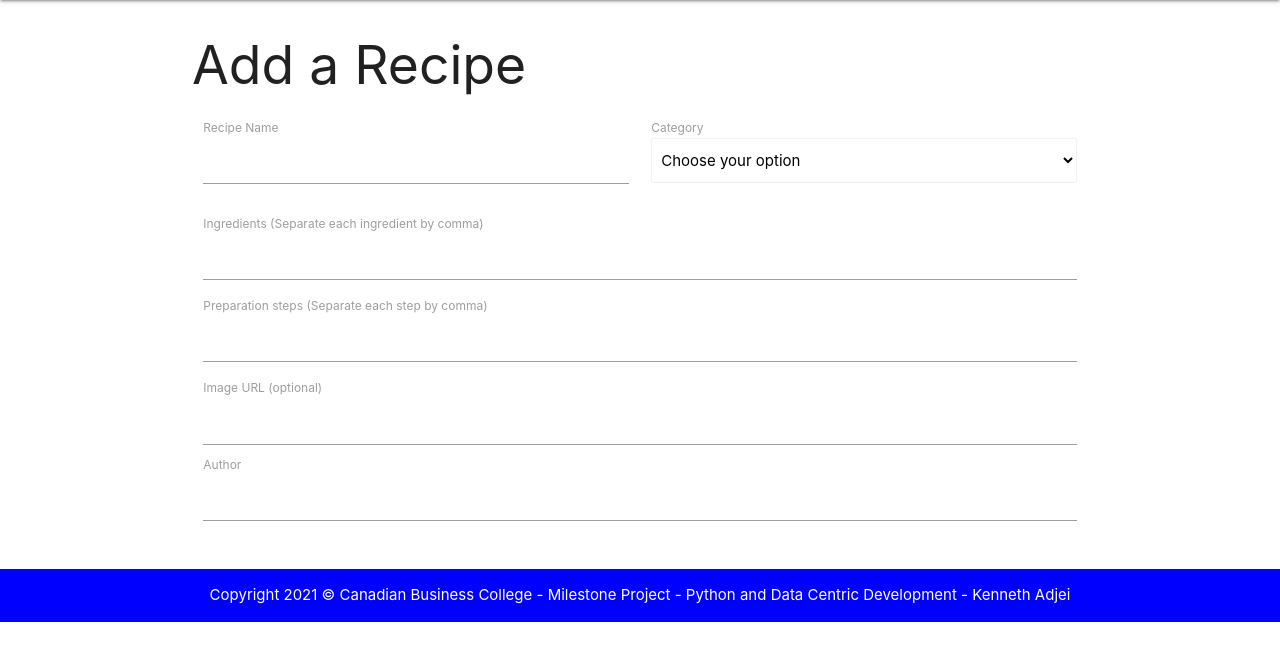
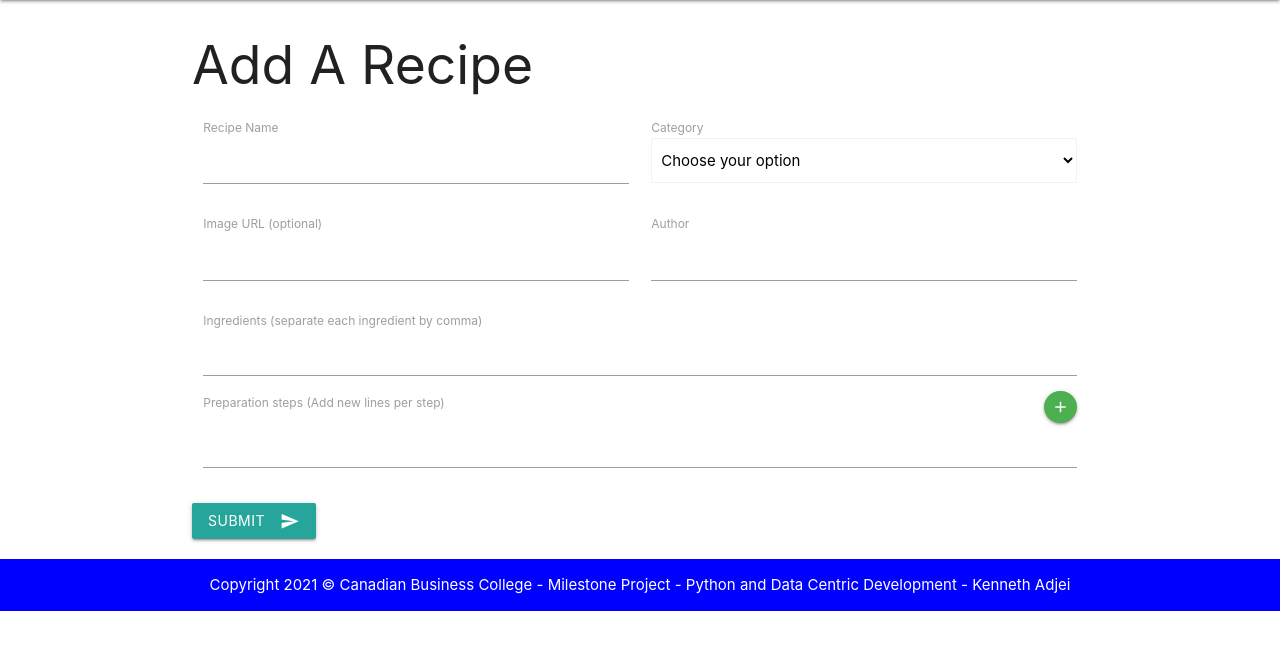
Before and after one commit to kmadjei/MilestoneProject-Python-and-DataCentricDevelopment, a Flask app: page /add_recipe in a window 1280 px wide. Shown: the part 64-725 px from the top of the page. Run offline with Flask 2, Linux system fonts and the light colour scheme; data that the repository does not hold is empty; some libraries are stand-ins or nearby versions.

Commit message:
updated add recipe functionality

```diff
--- a/static/css/style.css
+++ b/static/css/style.css
@@ -45,6 +45,12 @@ nav {
     cursor: default;
 }
 
+/* Add recipe page styling */
+#add_prep_step, .delete_step {
+    float: right;
+}
+
+
 /* styling for footer */
 footer {
     display: flex;
--- a/static/js/script.js
+++ b/static/js/script.js
@@ -1,7 +1,26 @@
 $(document).ready(function(){
-    // materilize-css elements
+    // Materialize-css elements initialization
     //$('select').formSelect();
+    $('.tooltipped').tooltip();
+
+    // Adds new line for Preparation steps
+    let step = 1;
+    $('#add_prep_step').click(function(){
+        //console.log($('#recipe-form div.row').last().children().last().text())
+        $('#recipe-form div.row').eq(2).children().last().append(`
+            <a class="delete_step btn-floating btn-small waves-effect red tooltipped" data-position="left" data-tooltip="Delete"><i class="material-icons">delete_forever</i></a>
+            <textarea id="prep${step +=1}" name="prep${step}" class="materialize-textarea" required></textarea>
+        `);
+
+       // removes new line added when trash icon is clicked
+        $('.delete_step').click(function(){
+            $(this).next().remove();
+            $(this).remove();
+        });
+    });
 
 
 
+    //$('#add_prep_step'). $("p").after()("Some appended text.");
+
 });
--- a/templates/add_recipe.html
+++ b/templates/add_recipe.html
@@ -2,16 +2,16 @@
 {% block content %}
 <main class="add-recipe-wrapper">
     <div class="row container">
-        <h2>Add a Recipe</h2>
+        <h2>Add A Recipe</h2>
         <form id="recipe-form" action="" method="POST">
-            <div class="row s12">
+            <div class="row">
                 <div class="col s12 m6">
                     <label for="recipe_name">Recipe Name</label>
                     <input type="text" id="recipe_name" name="recipe_name" required>
                 </div>
                 <div class="col s12 m6">
                     <label for="category">Category</label>
-                    <select class="browser-default" id="category"  name="category">
+                    <select class="browser-default" id="category"  name="category" required>
                         <option value="" disabled selected>Choose your option</option>
                         {% for category in categories %}
                             <option value="{{ category.name }}">{{ category.name }}</option>
@@ -20,23 +20,32 @@
                 </div>
             </div>
             <div class="row">
-                <div class="col s12">
-                    <label for="ingredients">Ingredients (Separate each ingredient by comma)</label>
-                    <textarea id="ingredients" name="ingredients" class="materialize-textarea" required></textarea>
-                </div>
-                <div class="col s12">
-                    <label for="prep">Preparation steps (Separate each step by comma)</label>
-                    <textarea id="prep" name="prep" class="materialize-textarea" required></textarea>
-                </div>
-                <div class="col s12">
+                <div class="col s12 m6">
                     <label for="img_url">Image URL (optional)</label>
                     <input type="text" id="img_url" name="img_url">
                 </div>
-                <div class="col s12">
+                <div class="col s12 m6">
                     <label for="author">Author</label>
                     <input type="text" id="author" name="author" required>
                 </div>
             </div>
+            <div class="row">
+                <div class="col s12">
+                    <label for="ingredients">Ingredients (separate each ingredient by comma) <span></span></label>
+                    <textarea id="ingredients" name="ingredients" class="materialize-textarea" required></textarea>
+                </div>
+
+                <div class="col s12">
+                    <label for="prep">Preparation steps (Add new lines per step)</label>
+                    <a id="add_prep_step" class="btn-floating btn-small waves-effect green tooltipped" data-position="top" data-tooltip="Add another step"><i class="material-icons">add</i></a>
+                    <textarea id="prep" name="prep1" class="materialize-textarea" required></textarea>
+                </div>
+            </div>
+
+            <button class="btn waves-effect waves-light" type="submit" name="submit">Submit
+                <i class="material-icons right">send</i>
+            </button>
+
         </form>
     </div>
 </main>
```
